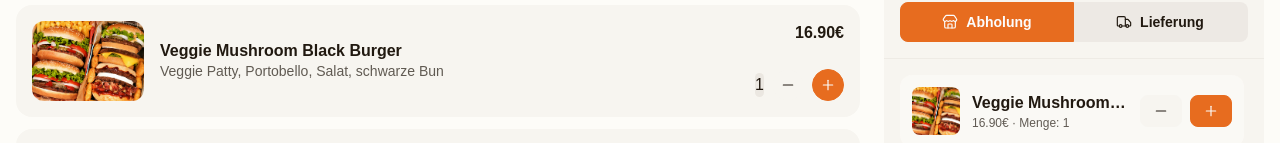
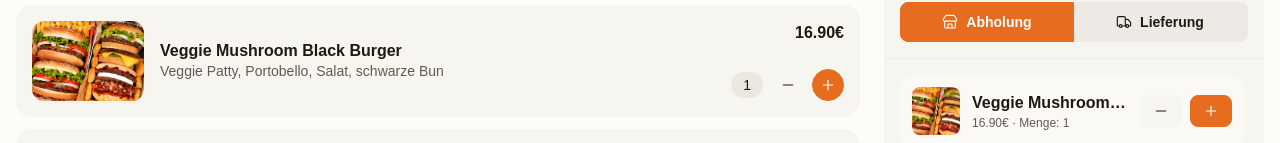
Before and after one commit to larsbeckdev/demo-bestell-app, a Vue app: page /bestellen in a window 1280 px wide. Both pictures are taken after a click on the button 828 px from the left and 856 px from the top of the page. Shown: the part 771-914 px from the top of the page. Built offline with nearby package versions, Linux system fonts and the light colour scheme.

Commit message:
Update DishCard styling for quantity badge to improve appearance and consistency

```diff
--- a/src/components/card/DishCard.vue
+++ b/src/components/card/DishCard.vue
@@ -33,7 +33,7 @@ const emit = defineEmits(['add', 'remove'])
       <div class="font-semibold whitespace-nowrap">{{ Number(dish.price).toFixed(2) }}€</div>
 
       <div class="flex items-center gap-2">
-        <span v-if="dish.quantity > 0" class="rounded-full bg-base-300 aspect-ratio-1/1">
+        <span v-if="dish.quantity > 0" class="badge badge-lg rounded-full bg-base-300 px-3 text-sm">
           {{ dish.quantity }}
         </span>
 
```
